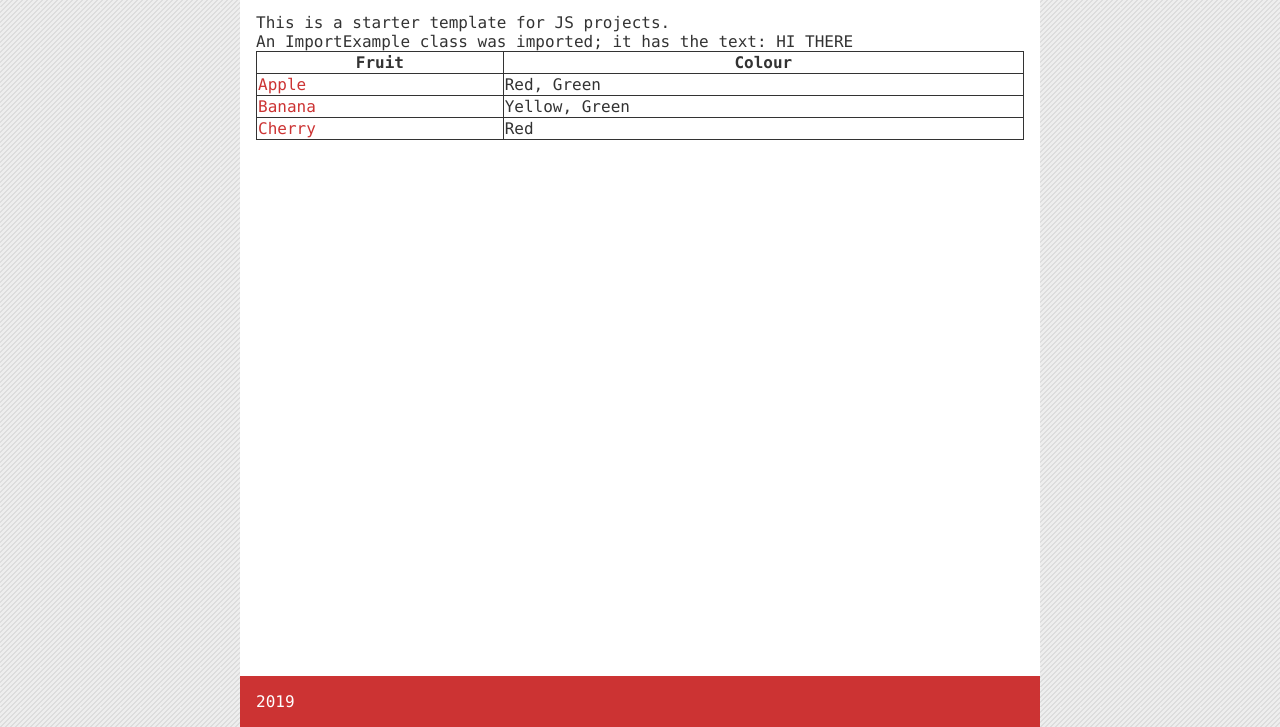
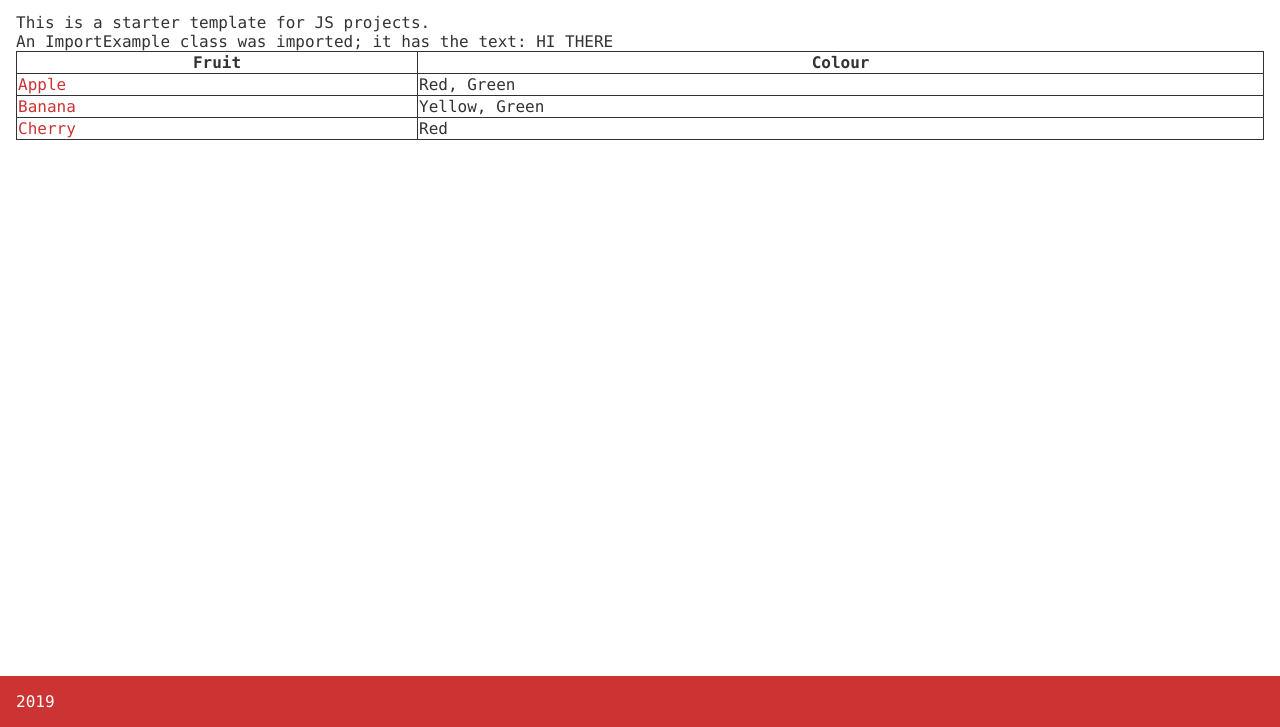
Before and after one commit to shaunanoordin/css-animation-experiment, a website built with webpack: page index.html in a window 1280 px wide. Shown: the part 73-800 px from the top of the page. Built offline with nearby package versions, Linux system fonts and the light colour scheme.

Commit message:
Remove app's max-width

```diff
--- a/src/main.styl
+++ b/src/main.styl
@@ -39,7 +39,6 @@ table
   flex-direction: column
   width: 100%
   height: 100%
-  max-width: 50em
   margin: 0 auto
   background: light-colour
 
```
Also changed, not shown: app/main.css, 1 other file.
